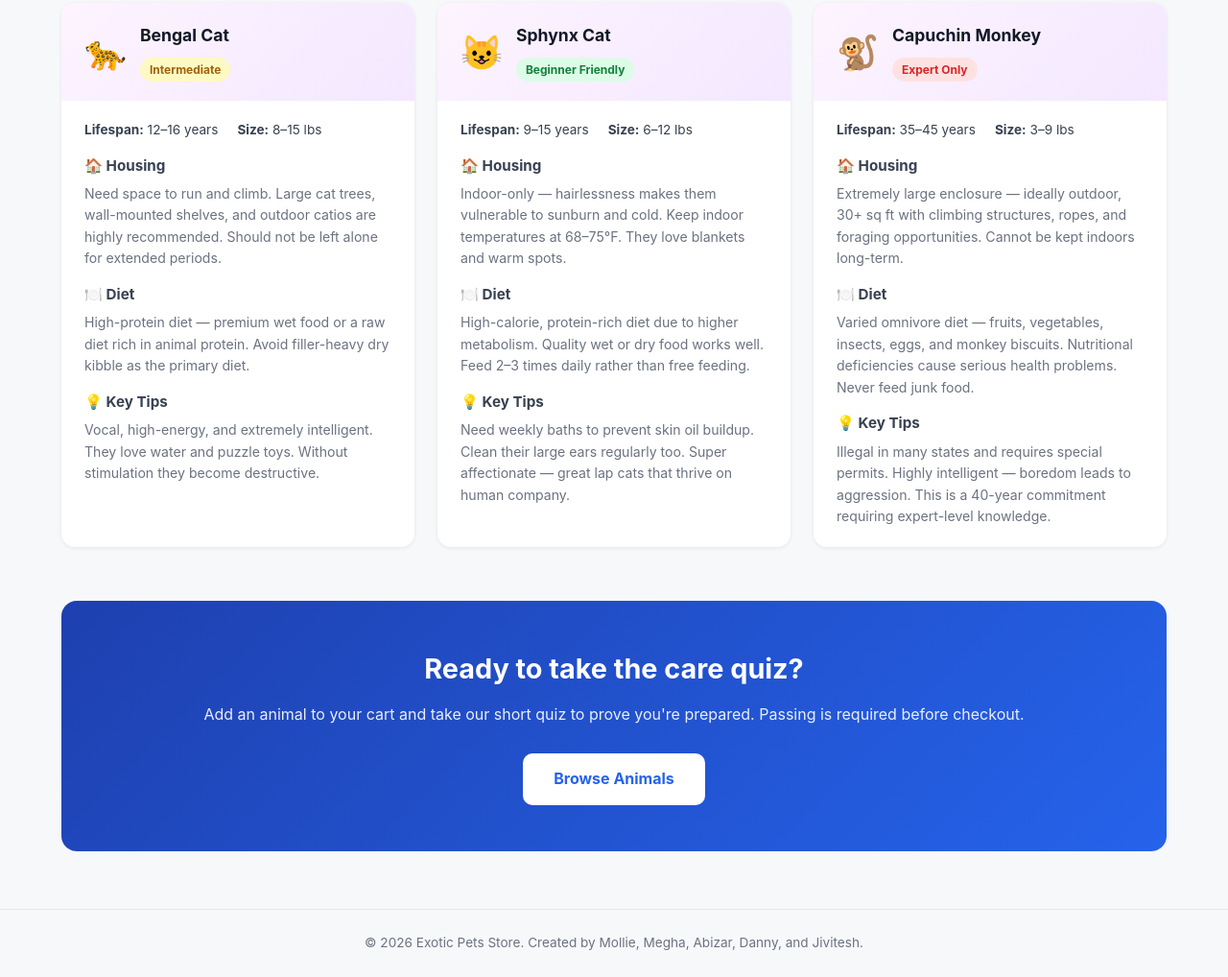
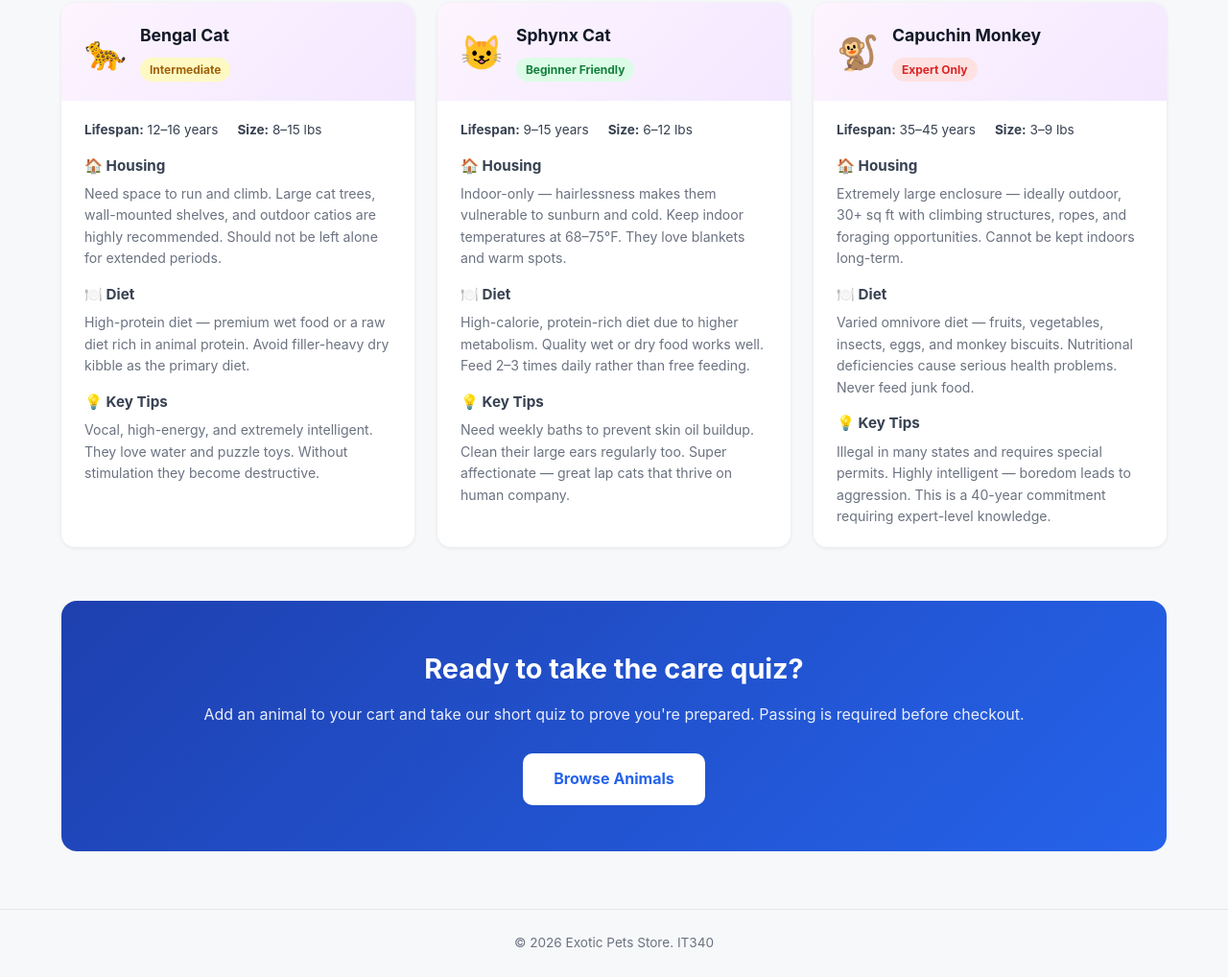
Before and after one commit to Abizar-Chawala/IT-340-Project, a website: page public/care-guide.html in a window 1280 px wide. Shown: the part 2163-3181 px from the top of the page at 96% size. Drawn offline with Linux system fonts and the light colour scheme; no server answers.

Commit message:
Updated footers
concise footers

```diff
--- a/public/care-guide.html
+++ b/public/care-guide.html
@@ -575,7 +575,7 @@
   </main>
 
   <footer class="footer">
-    <p>&copy; <span id="year"></span> Exotic Pets Store. Created by Mollie, Megha, Abizar, Danny, and Jivitesh.</p>
+    <p>&copy; <span id="year"></span> Exotic Pets Store. IT340</p>
   </footer>
 
   <script src="/script.js" defer></script>
```
Also changed, not shown: public/cart.html (+1 -1 lines), public/checkout.html (+1 -1 lines), public/confirmation.html (+1 -1 lines), public/index.html (+1 -1 lines), public/login.html (+1 -1 lines), public/quiz.html (+1 -1 lines).
